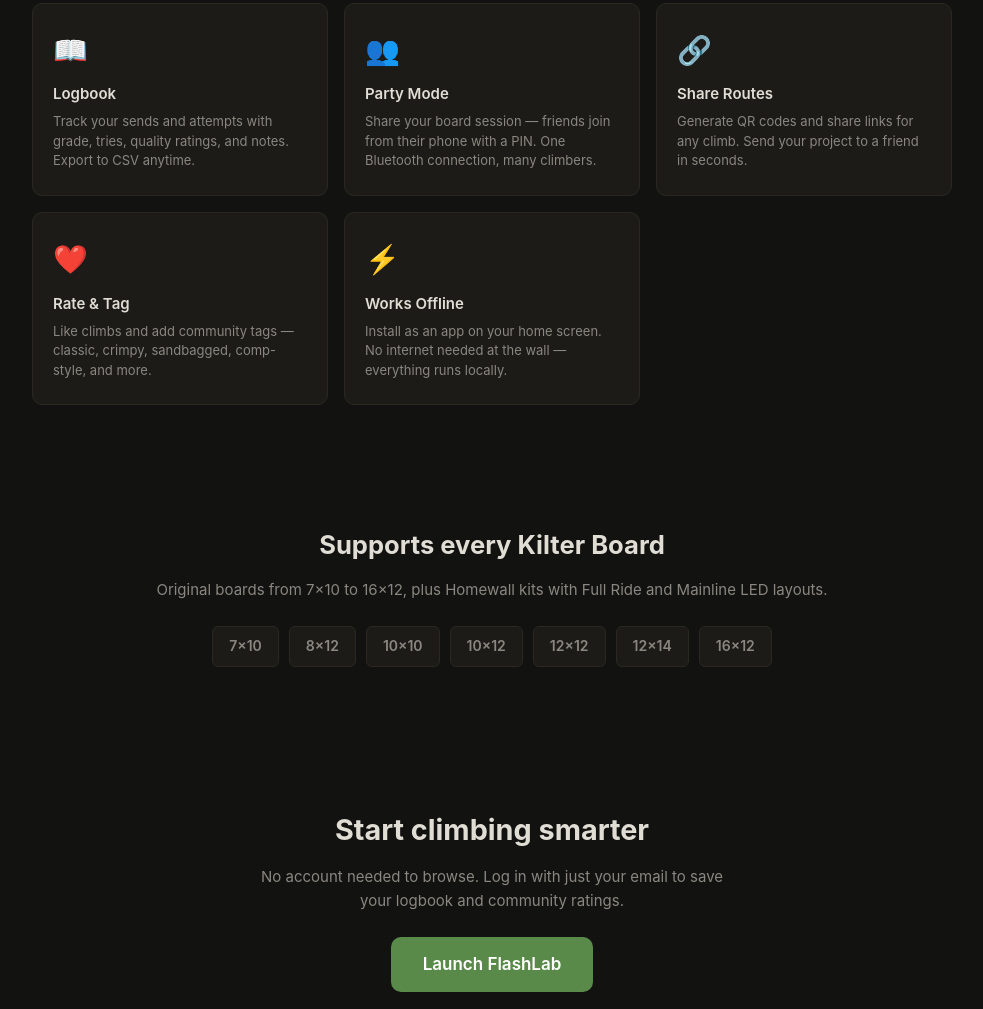
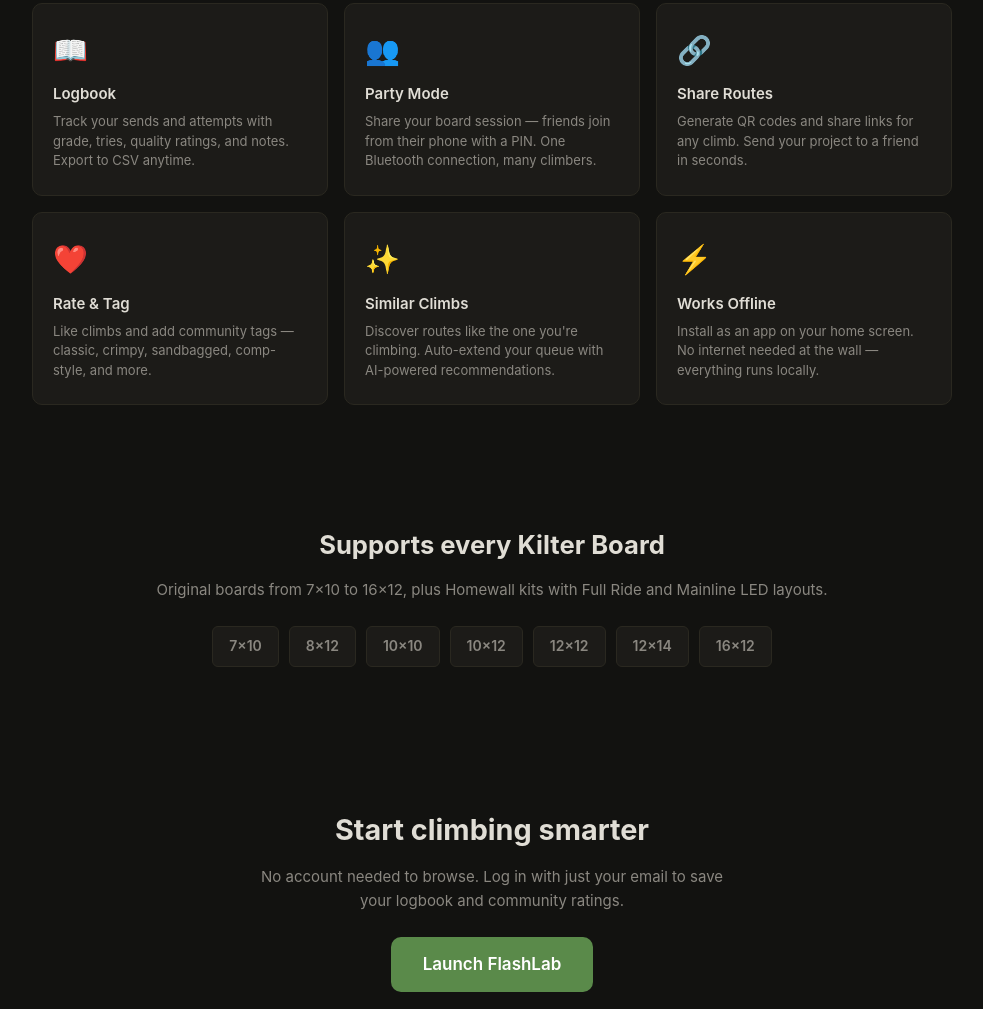
Before and after one commit to kevmister/www-flashlab-app, a plain HTML site: page index.html in a window 1280 px wide. Shown: the part 848-1857 px from the top of the page, without its empty margins (148-1131 px from the left). Drawn offline with Linux system fonts and the light colour scheme.

Commit message:
more features

```diff
--- a/index.html
+++ b/index.html
@@ -106,6 +106,11 @@
             <p>Like climbs and add community tags — classic, crimpy, sandbagged, comp-style, and more.</p>
           </div>
           <div class="feature-card">
+            <div class="feature-icon">&#x2728;</div>
+            <h3>Similar Climbs</h3>
+            <p>Discover routes like the one you're climbing. Auto-extend your queue with AI-powered recommendations.</p>
+          </div>
+          <div class="feature-card">
             <div class="feature-icon">&#x26A1;</div>
             <h3>Works Offline</h3>
             <p>Install as an app on your home screen. No internet needed at the wall — everything runs locally.</p>
```
